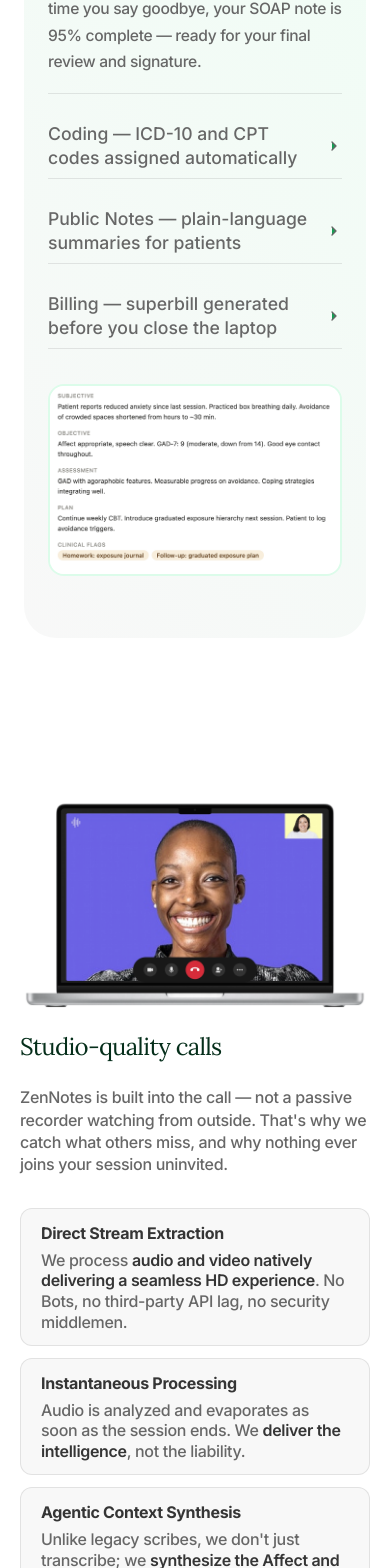
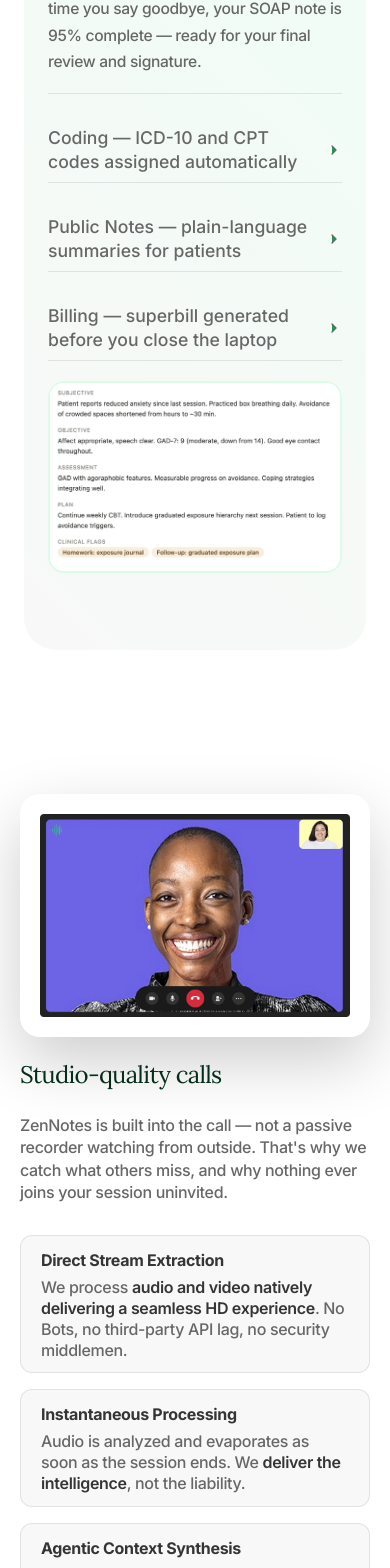
Before and after one commit to ZenSpaceApp/zenspace-website, a Next.js app: page /zennotes in a window 390 px wide. Shown: the part 2803-4371 px from the top of the page. Built offline with nearby package versions, Linux system fonts and the light colour scheme.

Commit message:
Replaced the video image with non-mockuphone one

```diff
--- a/app/zennotes/ZenNotes.module.scss
+++ b/app/zennotes/ZenNotes.module.scss
@@ -328,7 +328,7 @@
   padding: 0;
   display: flex;
   flex-direction: column;
-  gap: 20px;
+  gap: 24px;
   border-top: 1px solid var(--color--border--1);
 }
 
@@ -418,7 +418,7 @@
 }
 
 .workdayImageSlide {
-  position: absolute;
+  // position: absolute;
   inset: 0;
   opacity: 0;
   transition: opacity 0.4s ease;
@@ -427,6 +427,7 @@
   display: flex;
   flex-direction: column;
   justify-content: center;
+
   img {
     // width: 100%;
     max-width: 100%;
@@ -444,7 +445,7 @@
 .pipesSection {
   display: grid;
   grid-template-columns: 2fr 1fr;
-  gap: 5rem;
+  gap: 4rem;
   align-items: center;
   padding: 10rem 20px 16rem ;
   max-width: 1440px;
@@ -463,15 +464,20 @@
 }
 
 .pipesImage {
-  // border-radius: 20px;
+  border-radius: 20px;
   overflow: hidden;
-  // box-shadow: 0 24px 64px rgba(0, 0, 0, 0.2);
+  box-shadow: 0 24px 64px rgba(0, 0, 0, 0.2);
   // border: 1px solid var(--color--border--1);
   // background: var(--bg--alt--2);
-  // aspect-ratio: 4/3;
   display: flex;
   align-items: center;
   justify-content: center;
+
+  // padding: 40px;
+
+  @media (max-width: 540px) {
+    padding: 20px;
+  }
 
   img {
     width: 100%;
@@ -514,7 +520,7 @@
   margin: 0;
   display: flex;
   flex-direction: column;
-  gap: 0.75rem;
+  gap: 1rem;
 
   li {
     display: flex;
--- a/app/zennotes/page.tsx
+++ b/app/zennotes/page.tsx
@@ -126,18 +126,6 @@ const BILLING_BULLETS = [
 
 // ─── Sub-components ───────────────────────────────────────────────────────────
 
-function ImagePlaceholder({ label }: { label: string }) {
-  return (
-    <div className={styles.imagePlaceholder}>
-      <svg className={styles.placeholderIcon} viewBox="0 0 24 24" fill="none" stroke="currentColor" strokeWidth="1.5">
-        <rect x="3" y="3" width="18" height="18" rx="2" />
-        <circle cx="8.5" cy="8.5" r="1.5" />
-        <path d="M21 15l-5-5L5 21" />
-      </svg>
-      <span>{label}</span>
-    </div>
-  );
-}
 
 function WorkdayAccordion({ items }: { items: WorkdayItem[] }) {
   const [openIndex, setOpenIndex] = useState<number>(0);
@@ -185,7 +173,7 @@ function WorkdayAccordion({ items }: { items: WorkdayItem[] }) {
             className={`${styles.workdayImageSlide} ${openIndex === i ? styles.workdayImageSlideActive : ''}`}
             aria-hidden={openIndex !== i}
           >
-            {item.imageSrc ? (
+            {item.imageSrc && (
               <Image
                 src={item.imageSrc}
                 alt={item.imageLabel}
@@ -199,9 +187,8 @@ function WorkdayAccordion({ items }: { items: WorkdayItem[] }) {
                   height: "auto",
                 }}
               />
-            ) : (
-              <ImagePlaceholder label={item.imageLabel} />
-            )}
+            )
+            }
           </div>
         ))}
       </div>
```
Also changed, not shown: public/images/easy-connecting.jpg, public/images/easy-connecting.webp.
